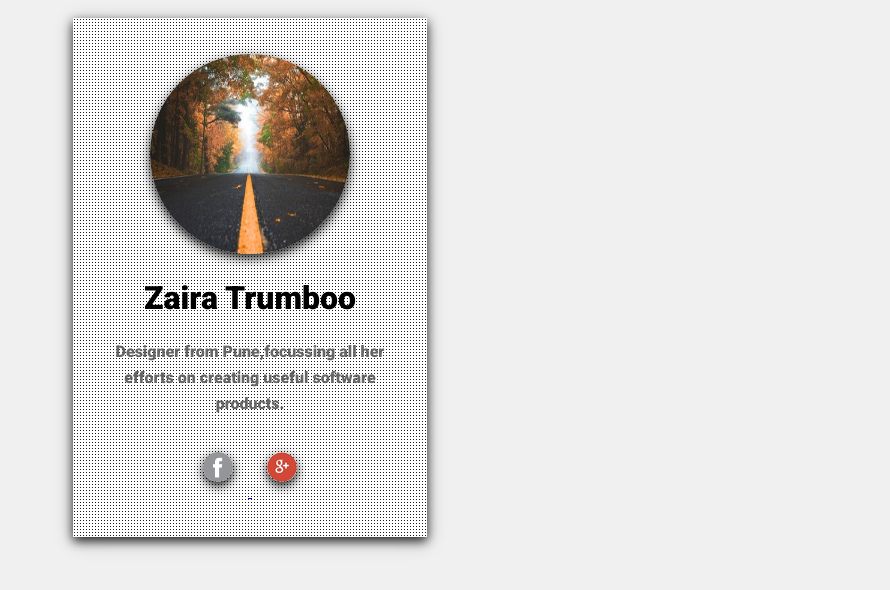
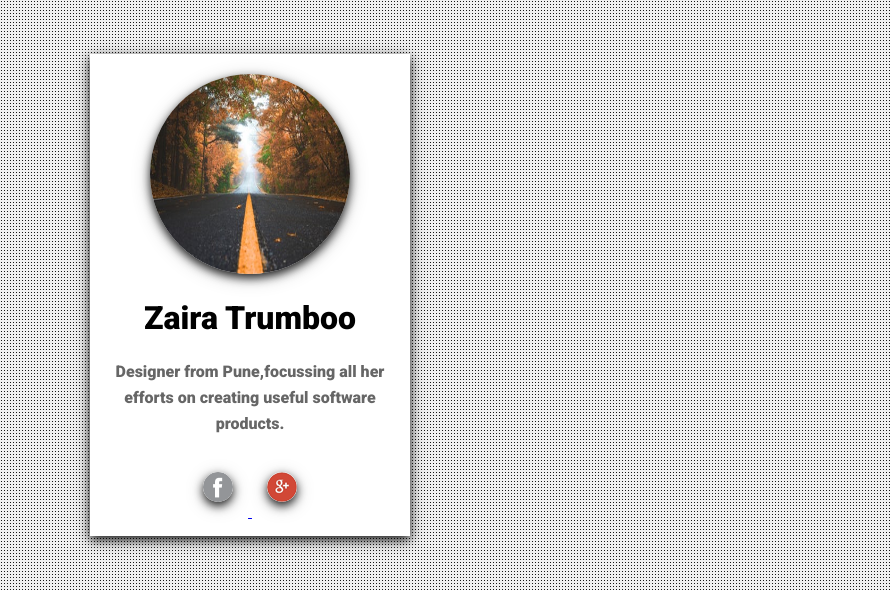
Before and after one commit to Zaira019/profile, a website: page shared/profile.html in a window 1280 px wide. Shown: the top 590 px of the page, without its empty margins (390-1280 px from the left). Drawn offline with Linux system fonts and the light colour scheme.

Commit message:
Update style.css

```diff
--- a/shared/css/style.css
+++ b/shared/css/style.css
@@ -4,6 +4,16 @@ body{
    font-family: Roboto;
 text-align: center;
 
+
+        z-index: 1;
+    padding: 2.25em 1.6875em;
+  background-image: -webkit-repeating-radial-gradient(center center, rgba(0,0,0,.9), rgba(0,0,0,.2) 1px, transparent 1px, transparent 100%);
+  background-image: -moz-repeating-radial-gradient(center center, rgba(0,0,0,.9), rgba(0,0,0,.2) 1px, transparent 1px, transparent 100%);
+  background-image: -ms-repeating-radial-gradient(center center, rgba(0,0,0,.9), rgba(0,0,0,.2) 1px, transparent 1px, transparent 100%);
+  background-image: repeating-radial-gradient(center center, rgba(0,0,0,.9), rgba(0,0,0,.2) 1px, transparent 1px, transparent 100%);
+  -webkit-background-size: 3px 3px;
+  -moz-background-size: 3px 3px;
+  background-size: 3px 3px;
 
 }
 .container {
@@ -16,15 +26,7 @@ text-align: center;
     transition: transform 1s;
     box-shadow:0 4px 10px 0 rgba(0, 0, 0, 0.849),0 4px 20px 0 rgba(0,0,0,0.19);
 
-      z-index: 1;
-    padding: 2.25em 1.6875em;
-  background-image: -webkit-repeating-radial-gradient(center center, rgba(0,0,0,.9), rgba(0,0,0,.2) 1px, transparent 1px, transparent 100%);
-  background-image: -moz-repeating-radial-gradient(center center, rgba(0,0,0,.9), rgba(0,0,0,.2) 1px, transparent 1px, transparent 100%);
-  background-image: -ms-repeating-radial-gradient(center center, rgba(0,0,0,.9), rgba(0,0,0,.2) 1px, transparent 1px, transparent 100%);
-  background-image: repeating-radial-gradient(center center, rgba(0,0,0,.9), rgba(0,0,0,.2) 1px, transparent 1px, transparent 100%);
-  -webkit-background-size: 3px 3px;
-  -moz-background-size: 3px 3px;
-  background-size: 3px 3px;
+
 
 
 }
```
